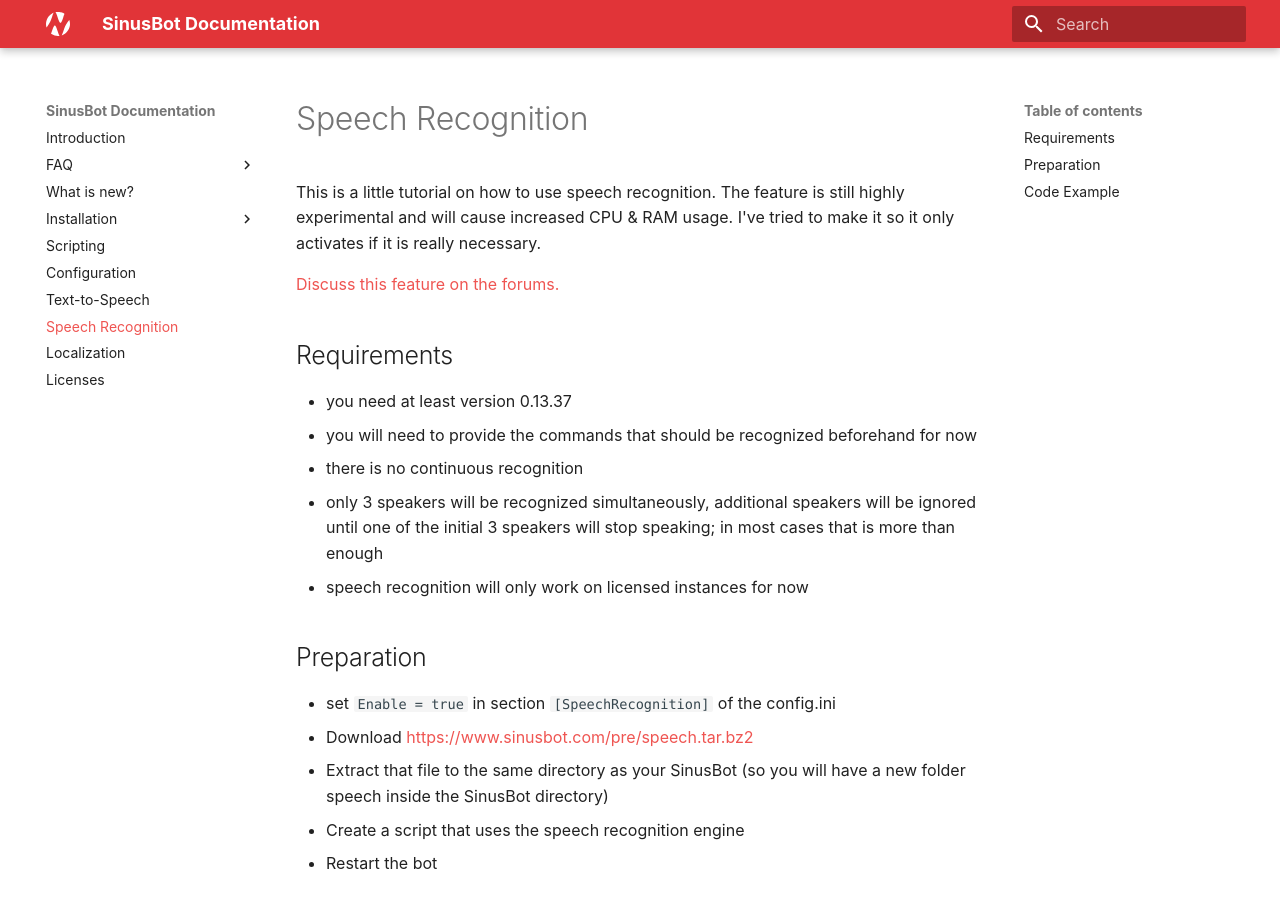
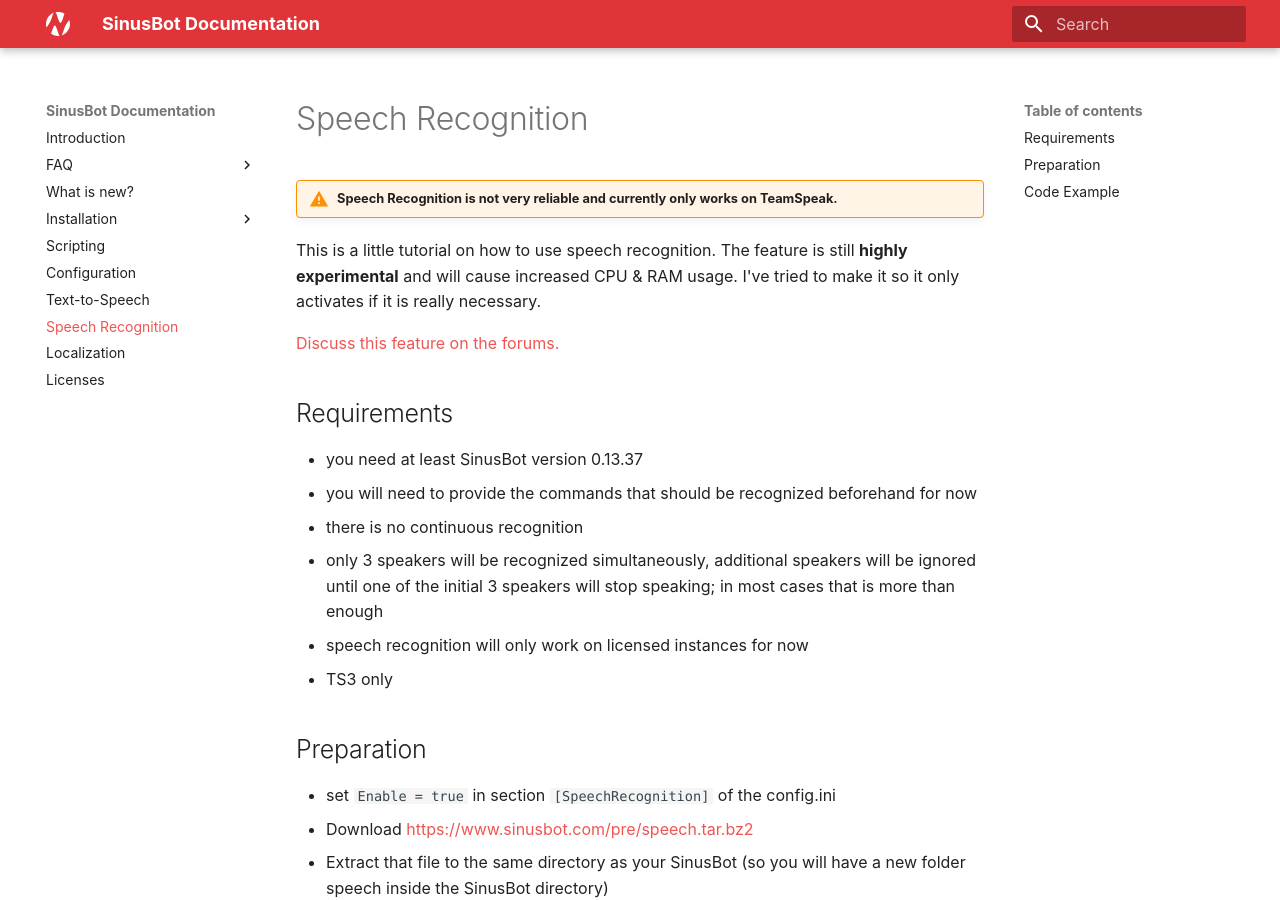
Before and after one commit to SinusBot/docs, an MkDocs documentation site: the page built from docs/speechrecognition.md, in a window 1280 px wide and 900 px high. Built offline with MkDocs 1.6.1 and Material for MkDocs 9.7.7, drawn with Linux system fonts in a browser that asks for light colours.

Commit message:
Speech Recognition: add warning

```diff
--- a/docs/speechrecognition.md
+++ b/docs/speechrecognition.md
@@ -1,16 +1,19 @@
 # Speech Recognition
 
-This is a little tutorial on how to use speech recognition. The feature is still highly experimental and will cause increased CPU & RAM usage. I've tried to make it so it only activates if it is really necessary.
+!!! warning "Speech Recognition is not very reliable and currently only works on TeamSpeak."
+
+This is a little tutorial on how to use speech recognition. The feature is still **highly experimental** and will cause increased CPU & RAM usage. I've tried to make it so it only activates if it is really necessary.
 
 [Discuss this feature on the forums.](https://forum.sinusbot.com/threads/using-speech-recognition.1693/)
 
 ## Requirements
 
-* you need at least version 0.13.37
+* you need at least SinusBot version 0.13.37
 * you will need to provide the commands that should be recognized beforehand for now
 * there is no continuous recognition
 * only 3 speakers will be recognized simultaneously, additional speakers will be ignored until one of the initial 3 speakers will stop speaking; in most cases that is more than enough
 * speech recognition will only work on licensed instances for now
+* TS3 only
 
 ## Preparation
 
```
